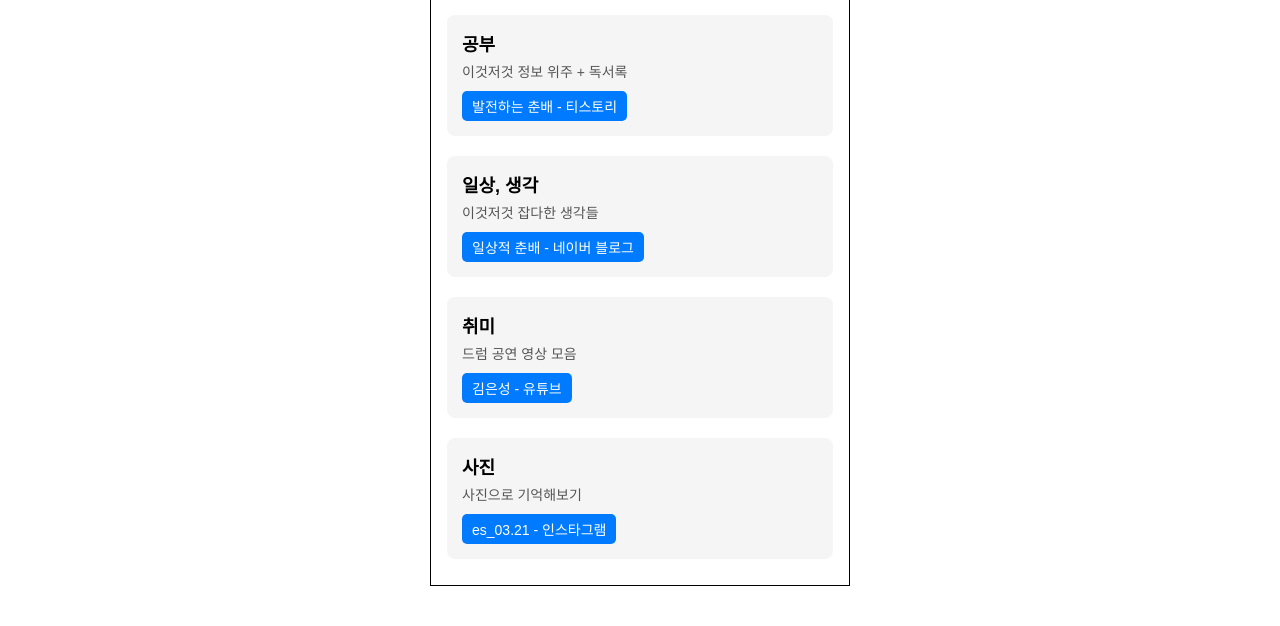
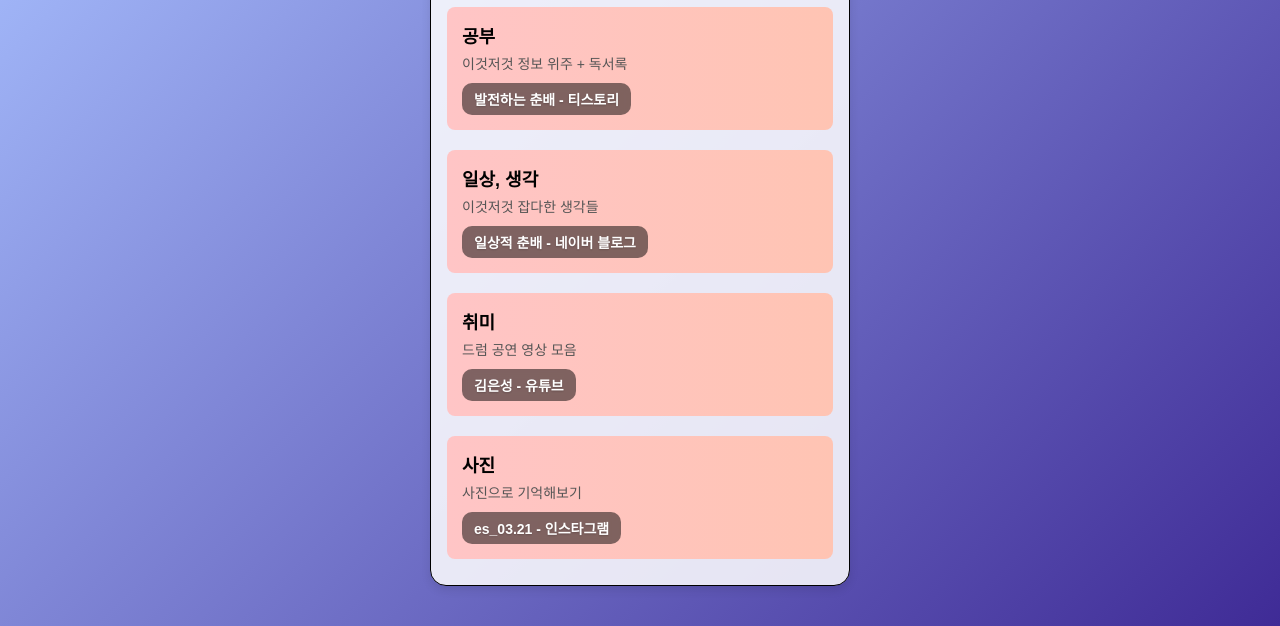
Before and after one commit to kes0321/about-me, a plain HTML site: page index.html in a window 1280 px wide. Shown: the part 174-800 px from the top of the page. Drawn offline with Linux system fonts and the light colour scheme; a web font is replaced by a local one.

Commit message:
[feat] 사이트 디자인 완료

```diff
--- a/index.css
+++ b/index.css
@@ -20,6 +20,8 @@ body {
     position: relative;
     width: 100dvw;
     height: 100dvh;
+
+    background: linear-gradient(135deg, #a8c0ff, #3f2b96);
 }
 .body-container {
     max-width: 420px;
@@ -27,6 +29,9 @@ body {
     height: 90%;
     border: 1px solid black;
     padding: 16px;
+    background: rgba(255, 255, 255, 0.85);
+    border-radius: 16px;
+    box-shadow: 0 4px 10px rgba(0, 0, 0, 0.1);
 
     position: absolute;
     left: 50%;
@@ -42,7 +47,7 @@ body {
 
     display: flex;
     flex-direction: column;
-    justify-content: center;
+    justify-content: space-evenly;
     align-items: center;
 }
 .body-header > h1 {
@@ -68,15 +73,15 @@ body {
     width: 100%;
     padding: 15px;
     margin: 10px 0;
-    background: #f5f5f5;
+    background: linear-gradient(90deg, #ffc5c6, #ffc4b3);
     border: none;
     text-align: left;
     cursor: pointer;
     border-radius: 8px;
-    transition: background 0.2s;
+    transition: filter 0.2s;
 }
 .link-card:hover {
-    background: #e0e0e0;
+    filter: brightness(1.1);
 }
 .link-title {
     font-weight: bold;
@@ -89,10 +94,18 @@ body {
     margin-bottom: 10px;
 }
 .link-btn-text {
-    background: #007bff;
-    color: white;
-    padding: 5px 10px;
-    border-radius: 5px;
+    background: rgba(0, 0, 0, 0.5); /* 투명한 느낌으로 조화 */
+    color: #fff;
+    padding: 6px 12px;
+    border-radius: 10px;
     font-size: 14px;
+    font-weight: 600;
     display: inline-block;
+    backdrop-filter: blur(5px); /* 살짝 흐림 효과 */
+    text-shadow: 0px 1px 2px rgba(0, 0, 0, 0.2);
+    transition: background 0.2s, transform 0.2s;
 }
+.link-card:hover .link-btn-text {
+    background: rgba(0, 0, 0, 0.8);
+    transform: scale(1.05); /* 살짝 커지는 효과 */
+}
```
